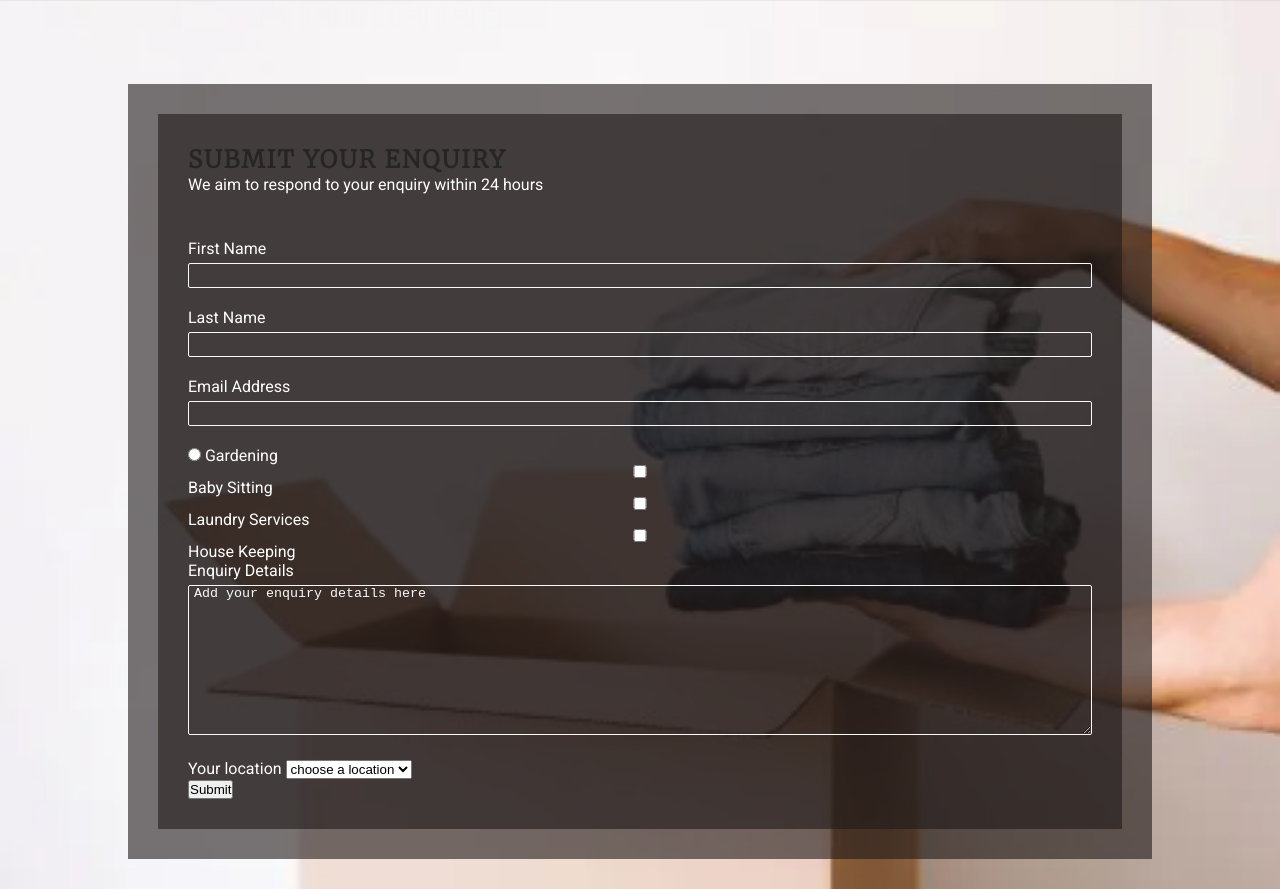
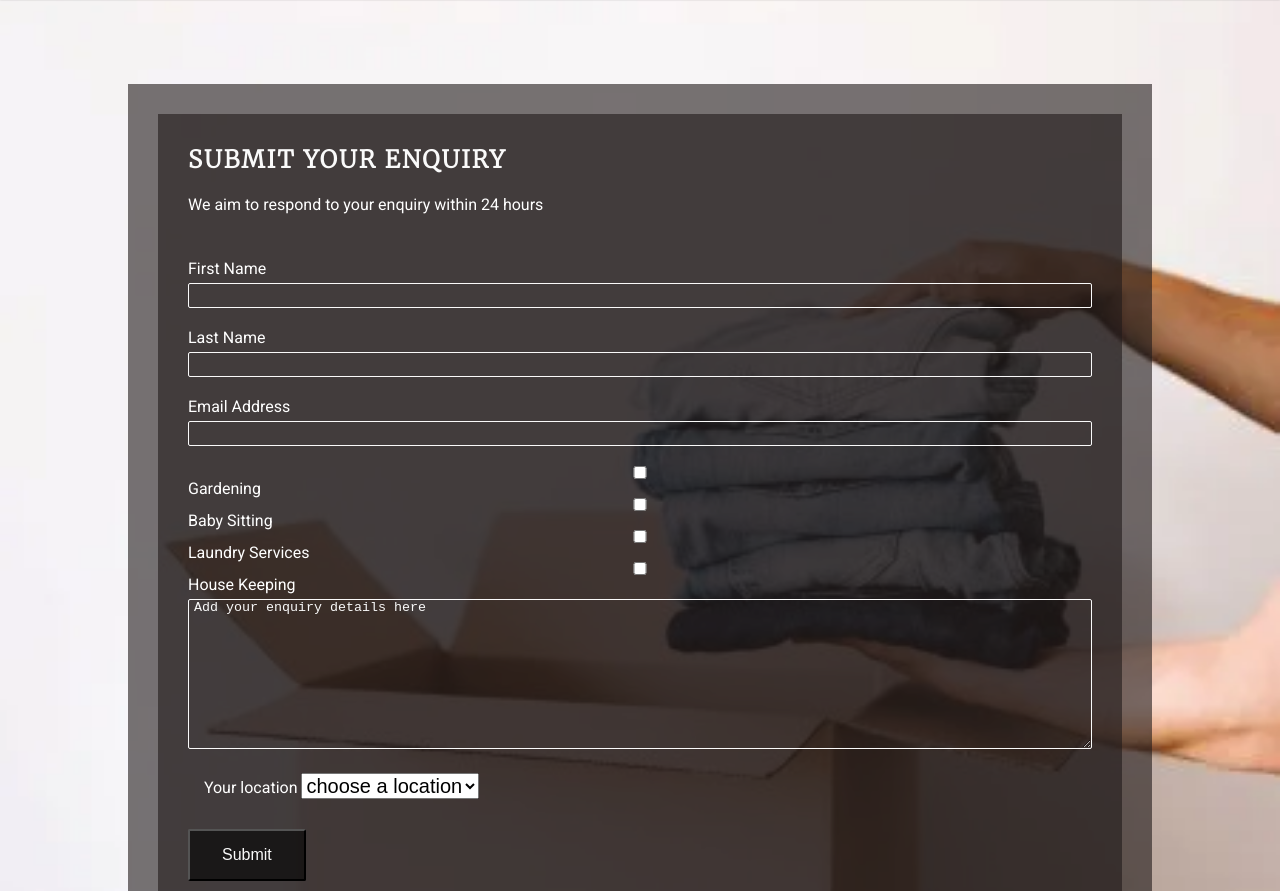
Before and after one commit to Flora-King/TopServices, a plain HTML site: page enquiry.html in a window 1280 px wide. Shown: the part 81-972 px from the top of the page. Drawn offline with Linux system fonts and the light colour scheme.

Commit message:
Adjust style and look of enquiry form

```diff
--- a/assets/css/style.css
+++ b/assets/css/style.css
@@ -191,6 +191,11 @@ main {
     margin-bottom: 30px;
 }
 
+.enquiry-desc {
+    margin: 10px 0 20px 0;
+    width: 100%;
+}
+
 #enquiry-main {
     background: url("../images/pexels-karolina.webp") no-repeat center center/cover;
     background-size: cover;
@@ -202,11 +207,14 @@ main {
     padding: 30px;
 }
 
-.enquiry > h2 {
+.enquiry-form > h2 {
     color: #fafafa;
     margin-bottom: 20px;
 }
 
+#location {
+    font-size: 20px;
+}
 #enquiry-desc {
     background: transparent;
     color: #fafafa;
@@ -228,15 +236,10 @@ main {
     border-radius: 2px;
     padding: 0 5px;
 }
-.checkbox {
-    width: 70%;
-    display: flex;
-    justify-content: space-between;
-}
 
 
-#join-button {
-    margin-top: 20px;
+#submit-button {
+    margin-top: 30px;
     border-radius: 2px;
     padding: 15px 32px;
     font-size: 100%;
@@ -247,6 +250,15 @@ main {
 .enquiry-form p {
     padding-bottom: 5%;
 }
+
+/* #laundry, #gardening, #baby-sitting, #house-keeping */
+
+.checkbox {
+    width: 100%;
+    display: flex;
+    justify-content: space-between;
+}
+
 /* footer */
 
 #social-links {
@@ -271,6 +283,10 @@ main {
         width: 150%;
         display: flex;
         justify-content: space-between;
+    }
+
+    .enquiry-form {
+        width: 100%;
     }
 
 }
--- a/enquiry.html
+++ b/enquiry.html
@@ -29,7 +29,6 @@
 <main id="enquiry-main">
     <section id="enquiry">
         <div class="enquiry-form">
-
             <!-- <form class="enquiry" method="POST" action="https://formdump.codeinstitute.net" onSubmit="alert('Thank you for your enquiry.')"> -->
                 <form method="POST" action="https://formdump.codeinstitute.net/" class="enquiry-form">
                     <h2>Submit your Enquiry</h2>
@@ -40,7 +39,7 @@
                     <input type="text" id="lname" class="text-input" name="last_name" required>
                     <label for="email">Email Address</label>
                     <input type="email" id="email" class="text-input" name="email-address" required autocomplete="off">
-                <input type="radio" class="radio"  id="gardening" name="service-type" value="gardening">
+                    <input type="checkbox" class="checkbox"  id="gardening" name="service-type" value="gardening">
                     <label for="gardening">Gardening</label>
                     <input type="checkbox" class="checkbox" id="baby-sitting" name="service-type" value="baby-sitting" >
                     <label for="baby-sitting">Baby Sitting</label>
@@ -48,10 +47,12 @@
                     <label for="laundry">Laundry Services</label>
                     <input type="checkbox" class="checkbox" id="house-keeping" name="service-type" value="house-keeping">
                     <label for="house-keeping">House Keeping</label>
-                <br>
-                <label for="enquiry-desc">Enquiry Details</label>
-                <textarea name="enquiry-desc" id="enquiry-desc" cols="80" rows="13">Add your enquiry details here</textarea>
-                <br>
+                    &nbsp;
+                    &nbsp;
+                    <label for="enquiry-desc" class=" enquiry-desc"><strong></strong></label>
+                    <textarea name="description" id="enquiry-desc" cols="80" rows="13">Add your enquiry details here</textarea>
+                    &nbsp;
+                    &nbsp;
                     <label for="location">Your location</label>
                     <select id="location" name="location" required>
                         <option value="">choose a location</option>
@@ -61,9 +62,9 @@
                         <option value="east-sussex">East Sussex</option>
                     </select>
                     <br>
-            <!-- <button id="btn" type="submit" onclick="https://formdump.codeinstitute.net/">Submit</button> -->
-            <button id="btn" type="submit" class="join-button">Submit</button>
+                <button id="submit-button" type="submit" class="submit-button">Submit</button>
                 </form>
+
         </div>
     </section>
 </main>
```
Lines whose indentation alone changed are shown as unchanged.
